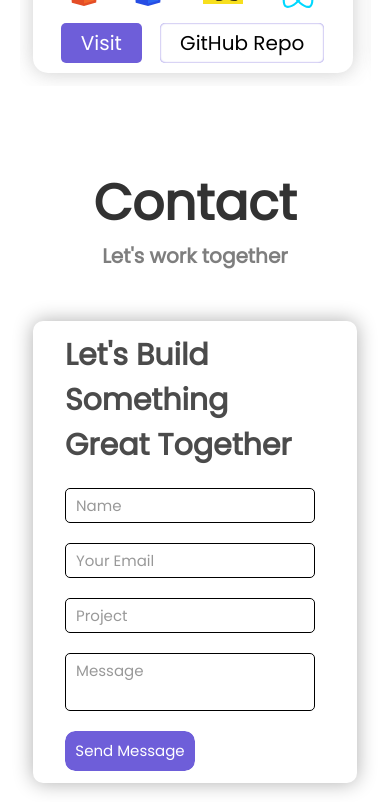
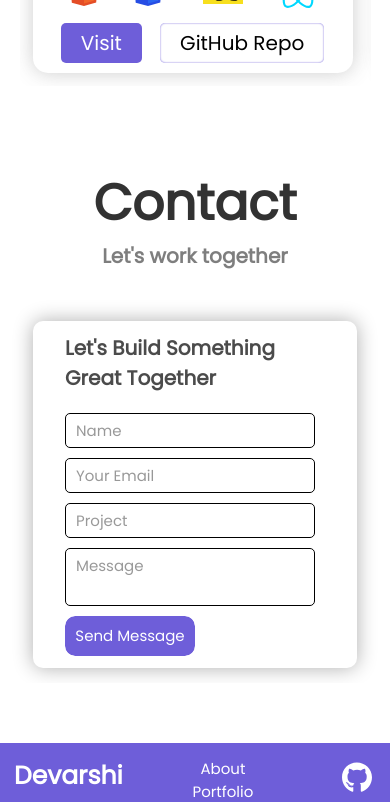
Before and after one commit to Devarshi0-1/Portfolio-Website, a React (Vite) app: page / in a window 390 px wide. Shown: the part 2460-3262 px from the top of the page. Built offline with nearby package versions, Linux system fonts and the light colour scheme.

Commit message:
Added better/responsive styling for contact section and form validation for the same

```diff
--- a/package.json
+++ b/package.json
@@ -9,9 +9,12 @@
     "preview": "vite preview"
   },
   "dependencies": {
+    "@hookform/resolvers": "^2.9.10",
     "emailjs-com": "^3.2.0",
     "react": "^18.2.0",
-    "react-dom": "^18.2.0"
+    "react-dom": "^18.2.0",
+    "react-hook-form": "^7.42.1",
+    "yup": "^0.32.11"
   },
   "devDependencies": {
     "@types/react": "^18.0.17",
--- a/src/App.css
+++ b/src/App.css
@@ -1,16 +1,25 @@
 @import url('https://fonts.googleapis.com/css2?family=Poppins&display=swap');
 
-html, body{
+html,
+body {
     overflow-x: hidden !important;
+    scroll-behavior: smooth;
+    scroll-padding-top: 35px;
+    font-family: 'Poppins', sans-serif;
 }
 
 * {
     margin: 0;
     padding: 0;
     box-sizing: border-box;
-    font-family: 'Poppins', sans-serif;
-    scroll-behavior: smooth;
-    transition: color, background-color 500ms;
+    transition: color, background-color, scale, 500ms;
+}
+
+input,
+textarea,
+button,
+select {
+    font-family: inherit;
 }
 
 .light_mode {
@@ -121,7 +130,7 @@ body {
     transform: scaleX(1);
 }
 
-.primaryBtn>a {
+.primaryBtn > a {
     text-decoration: none;
     color: white;
 }
--- a/src/Components/Contact/Contact.jsx
+++ b/src/Components/Contact/Contact.jsx
@@ -1,20 +1,30 @@
 import { useRef } from 'react'
 import emailjs from 'emailjs-com'
+import { useForm } from 'react-hook-form';
+import { yupResolver } from '@hookform/resolvers/yup'
+import * as yup from 'yup'
 import './contact.css'
+
+const schema = yup.object().shape({
+    name: yup.string("Should Be A String").required("Name is Required"),
+    email: yup.string("Should Be A String").email("Enter an Valid Email Address").required("Email is Required"),
+    subject: yup.string("Should Be A String").required("Subject is Required"),
+    message: yup.string("Should Be A String").required("Message is Required")
+})
 
 function Contact() {
     const form = useRef();
+    const { register, handleSubmit, formState:{errors} } = useForm({
+        resolver: yupResolver(schema)
+    })
 
-    const sendEmail = (e) => {
-        e.preventDefault();
-
+    const sendEmail = () => {
         emailjs.sendForm('service_5jy0pyd', 'template_84825uq', form.current, 'TlCkPF1bWfjNQoRfp')
             .then((result) => {
                 console.log(`Email processed with Status: ${result.text}`);
             }, (error) => {
                 console.log(error.text);
             });
-        e.target.reset()
     };
 
     return (
@@ -24,11 +34,15 @@ function Contact() {
             <div className="contactContainer">
                 <div className="formCont">
                     <h2>Let's Build Something Great Together</h2>
-                    <form ref={form} onSubmit={sendEmail}>
-                        <input type="text" placeholder='Name' name='name' />
-                        <input type="email" placeholder='Your Email' name='email' />
-                        <input type="text" placeholder='Project' name='subject' />
-                        <textarea placeholder='Message' name='message'></textarea>
+                    <form ref={form} onSubmit={handleSubmit(sendEmail)}>
+                        <input {...register('name')} type="text" placeholder='Name' name='name' />
+                        <p>{errors.name?.message}</p>
+                        <input {...register('email')} type="email" placeholder='Your Email' name='email' />
+                        <p>{errors.email?.message}</p>
+                        <input {...register('subject')} type="text" placeholder='Project' name='subject' />
+                        <p>{errors.subject?.message}</p>
+                        <textarea {...register('message')} placeholder='Message' name='message'></textarea>
+                        <p>{errors.message?.message}</p>
                         <button className='primaryBtn'>Send Message</button>
                     </form>
                 </div>
--- a/src/Components/Contact/contact.css
+++ b/src/Components/Contact/contact.css
@@ -5,6 +5,7 @@
     margin-top: 150px;
     flex-direction: column;
     background-color: var(--bg-clr-primary);
+    overflow: hidden;
 }
 
 #contact h1 {
@@ -21,7 +22,6 @@
 }
 
 .contactContainer {
-    height: 70%;
     width: 90%;
     display: grid;
     grid-template-columns: 4fr 2fr;
@@ -33,8 +33,6 @@
 .formCont {
     width: 90%;
     margin: 20px;
-    display: grid;
-    grid-template-rows: 1fr 9fr;
 }
 
 .formCont > h2 {
@@ -44,12 +42,28 @@
 }
 
 .formCont form {
-    display: grid;
-    grid-template-columns: repeat(2, 1fr);
-    grid-template-rows: .3fr .5fr 1.5fr 1fr;
+    height: fit-content;
+    display: flex;
+    flex-direction: column;
+    gap: 10px;
+    position: relative;
+}
+
+.formCont form p {
+    position: absolute;
+    bottom: 0;
+    right: 0;
+    color: red;
+    padding: 10px;
+    background-color: var(--bg-clr-primary);
+}
+
+.formCont form p:empty {
+    display: none;
+}
+
+.formCont form input:first-of-type {
     margin-top: 20px;
-    column-gap: 40px;
-    row-gap: 20px;
 }
 
 .formCont form input,
@@ -59,6 +73,7 @@
     font-size: 20px;
     font-weight: 200;
     padding: 5px 10px;
+    resize: none;
     color: var(--clr-sec-text);
     background-color: var(--bg-clr-primary);
 }
@@ -74,16 +89,6 @@
     outline: 1px solid var(--clr-accent);
 }
 
-.formCont form > :nth-child(3) {
-    grid-column-start: 1;
-    grid-column-end: 3;
-}
-
-.formCont form > :nth-child(4) {
-    grid-column-start: 1;
-    grid-column-end: 3;
-    resize: none;
-}
 
 .formCont form > button {
     color: white;
@@ -92,7 +97,6 @@
 .contactOuterCont {
     background-color: var(--clr-accent);
     border-radius: 0 10px 10px 0;
-    height: 95%;
 }
 
 .contactInfoCont {
@@ -162,6 +166,7 @@
     }
 
     .formCont {
+        width: fit-content;
         margin: 12px;
         padding: 0 20px;
         display: flex;
@@ -169,12 +174,22 @@
     }
 
     .formCont > h2 {
-        font-size: 30px;
+        font-size: 20px;
     }
 
     .formCont form {
         display: flex;
         flex-direction: column;
+    }
+
+    .formCont form p {
+        position: absolute;
+        bottom: 0;
+        right: 0;
+        color: red;
+        padding: 10px;
+        font-size: 10px;
+        background-color: var(--bg-clr-primary);
     }
 
     .formCont form input,
--- a/src/Components/Skills/skills.css
+++ b/src/Components/Skills/skills.css
@@ -1,5 +1,4 @@
 #skills {
-    height: 100vh;
     width: 80%;
     margin: 0 auto;
     padding-top: 90px;
```
Also changed, not shown: 1 other file (tests, documents, lock files or other folders).
